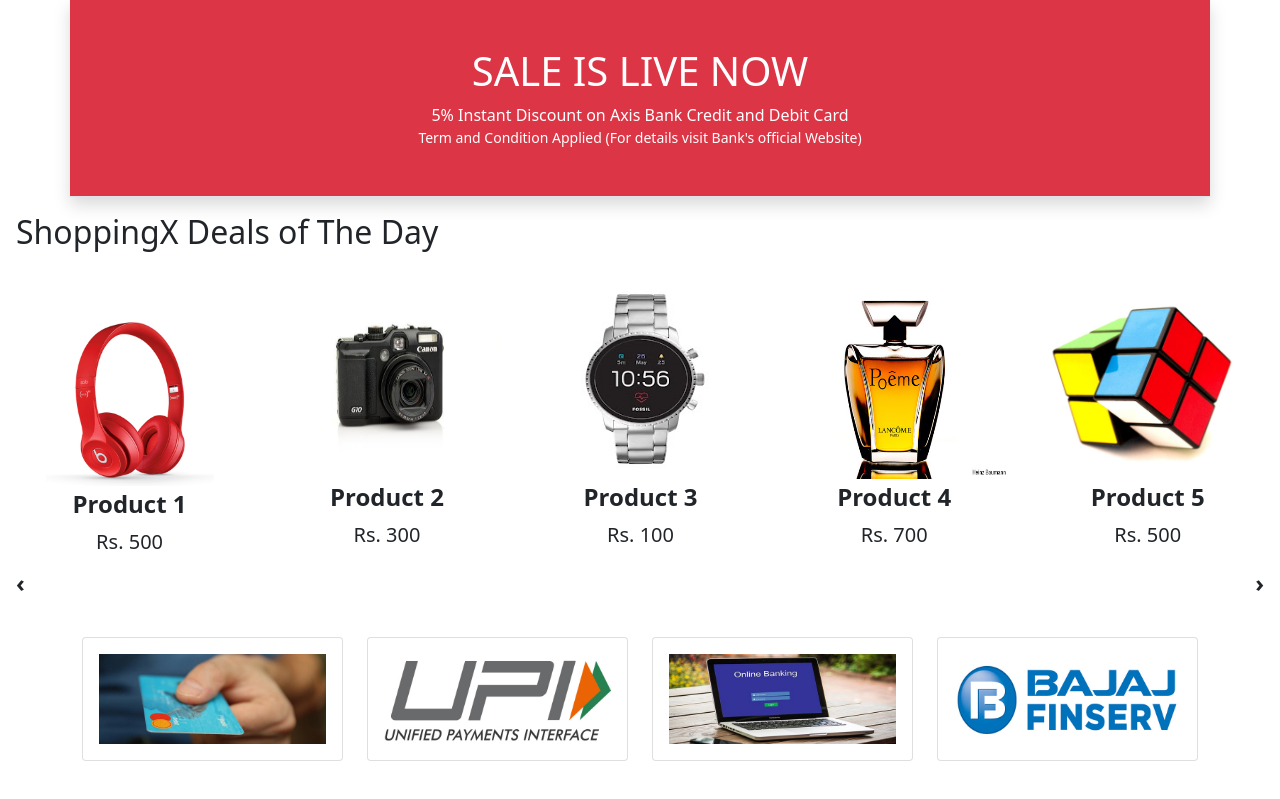
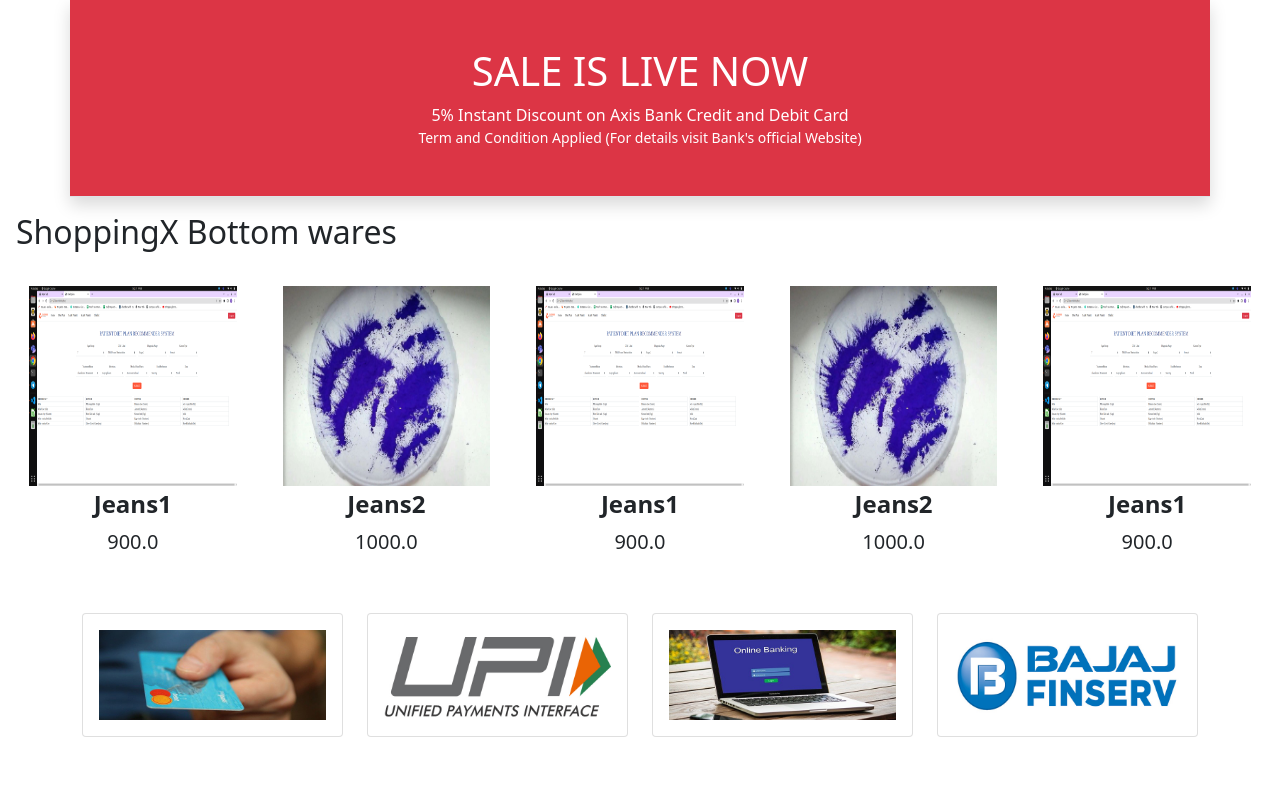
Before and after one commit to maharana1b/shopping, a Django app: page / in a window 1280 px wide. Shown: the part 538-1337 px from the top of the page. Run offline with Django 4.2, Linux system fonts and the light colour scheme; data comes from the database, SQL or seed files in the repository; both versions use the stored data as it was after the commit; some libraries are stand-ins or nearby versions.

Commit message:
views created

```diff
--- a/app/models.py
+++ b/app/models.py
@@ -32,7 +32,7 @@
     description = models.TextField()
     brand = models.CharField(max_length=20)
     category = models.CharField(choices=CATEGORY_CHOICES,max_length=5)
-    product_image = models.ImageField(upload_to='productimg')
+    product_image = models.ImageField(upload_to='productimg',null=True,blank=True)
 
     def __str__(self):
         return str(self.id)
--- a/app/templates/app/home.html
+++ b/app/templates/app/home.html
@@ -46,22 +46,13 @@
 {% block main-content %}
 <!-- 1st Product Slider -->
 <div class="m-3">
- <h2>ShoppingX Deals of The Day</h2>
+ <h2>ShoppingX Bottom wares</h2>
  <!-- Slider 1 -->
  <div class="owl-carousel" id="slider1">
-  <a href="{% url 'product-detail' %}" class="btn"><div class="item"><img src="{% static 'app/images/product/1.jpg' %}" alt="" height="200px"><span class="fw-bold">Product 1</span><br><span class="fs-5">Rs. 500</span></div></a>
-  <div class="item"><img src="{% static 'app/images/product/2.jpg' %}" alt="" height="200px"><span class="fw-bold">Product 2</span><br><span class="fs-5">Rs. 300</span></div>
-  <div class="item"><img src="{% static 'app/images/product/3.jpg' %}" alt="" height="200px"><span class="fw-bold">Product 3</span><br><span class="fs-5">Rs. 100</span></div>
-  <div class="item"><img src="{% static 'app/images/product/4.jpg' %}" alt="" height="200px"><span class="fw-bold">Product 4</span><br><span class="fs-5">Rs. 700</span></div>
-  <div class="item"><img src="{% static 'app/images/product/5.jpg' %}" alt="" height="200px"><span class="fw-bold">Product 5</span><br><span class="fs-5">Rs. 500</span></div>
-  <div class="item"><img src="{% static 'app/images/product/6.jpg' %}" alt="" height="200px"><span class="fw-bold">Product 6</span><br><span class="fs-5">Rs. 400</span></div>
-  <div class="item"><img src="{% static 'app/images/product/7.jpg' %}" alt="" height="200px"><span class="fw-bold">Product 7</span><br><span class="fs-5">Rs. 500</span></div>
-  <div class="item"><img src="{% static 'app/images/product/8.jpg' %}" alt="" height="200px"><span class="fw-bold">Product 8</span><br><span class="fs-5">Rs. 300</span></div>
-  <div class="item"><img src="{% static 'app/images/product/9.jpg' %}" alt="" height="200px"><span class="fw-bold">Product 9</span><br><span class="fs-5">Rs. 600</span></div>
-  <div class="item"><img src="{% static 'app/images/product/10.jpg' %}" alt="" height="200px"><span class="fw-bold">Product 10</span><br><span class="fs-5">Rs. 900</span></div>
-  <div class="item"><img src="{% static 'app/images/product/11.jpg' %}" alt="" height="200px"><span class="fw-bold">Product 11</span><br><span class="fs-5">Rs. 100</span></div>
-  <div class="item"><img src="{% static 'app/images/product/12.jpg' %}" alt="" height="200px"><span class="fw-bold">Product 12</span><br><span class="fs-5">Rs. 200</span></div>
- </div>
+  {% for i in bottomware %}
+  <a href="{% url 'product-detail' i.id %}" class="btn"><div class="item"><img src="{{ i.product_image.url }}" alt="" height="200px"><span class="fw-bold">{{ i.title }}</span><br><span class="fs-5">{{ i.selling_price }}</span></div></a>
+  {% endfor %}
+</div>
 </div>
 <!-- End 1st Product Slider -->
 
--- a/app/urls.py
+++ b/app/urls.py
@@ -1,8 +1,10 @@
 from django.urls import path
 from app import views
+from django.conf import settings
+from django.conf.urls.static import static
 urlpatterns = [
-    path('', views.home),
-    path('product-detail/', views.product_detail, name='product-detail'),
+    path('', views.ProductView.as_view(),name='home'),
+    path('product-detail/<int:pk>/', views.ProductDetailView.as_view(), name='product-detail'),
     path('cart/', views.add_to_cart, name='add-to-cart'),
     path('buy/', views.buy_now, name='buy-now'),
     path('profile/', views.profile, name='profile'),
@@ -13,4 +15,4 @@
     path('login/', views.login, name='login'),
     path('registration/', views.customerregistration, name='customerregistration'),
     path('checkout/', views.checkout, name='checkout'),
-]
+] + static(settings.MEDIA_URL,document_root=settings.MEDIA_ROOT)
--- a/app/views.py
+++ b/app/views.py
@@ -1,4 +1,36 @@
 from django.shortcuts import render
+from django.views import View
+from .models import *
+
+
+
+class ProductView(View):
+    def get(self,request):
+        topwares = Product.objects.filter(category='TW')
+        bottomware = Product.objects.filter(category='BW')
+        mobile = Product.objects.filter(category='M')
+        laptop = Product.objects.filter(category='L')
+
+        return render(request,'app/home.html',{'topwares':topwares,'bottomware':bottomware,'mobile':mobile,'laptop':laptop})
+
+
+class ProductDetailView(View):
+    def get(self,request,pk):
+        product = Product.objects.get(pk=pk)
+
+        return render(request,'app/productdetail.html',{'product':product})
+
+
+def BottomWare(request, data=None):
+    if data == None:
+        bottomware = Product.objects.filter(category='BW')
+    elif data == 'Lee' or data == 'Wrangler':
+        bottomware = Product.objects.filter(category='BW').filter(brand=data)
+    return render(request, 'app/mobile.html')
+
+
+
+
 
 def home(request):
  return render(request, 'app/home.html')
--- a/shopping/settings.py
+++ b/shopping/settings.py
@@ -122,3 +122,6 @@
 # https://docs.djangoproject.com/en/4.1/ref/settings/#default-auto-field
 
 DEFAULT_AUTO_FIELD = 'django.db.models.BigAutoField'
+
+MEDIA_URL= 'media/'
+MEDIA_ROOT = BASE_DIR/'media'
```
Also changed, not shown: app/templates/app/bw.html (added, +15 -0 lines), app/templates/app/productdetail.html (+4 -4 lines), app/migrations/0002_alter_product_product_image.py (added), db.sqlite3, media/productimg/Screenshot_from_2022-09-21_14-58-06.png (added), media/productimg/th5.jpg (added).
